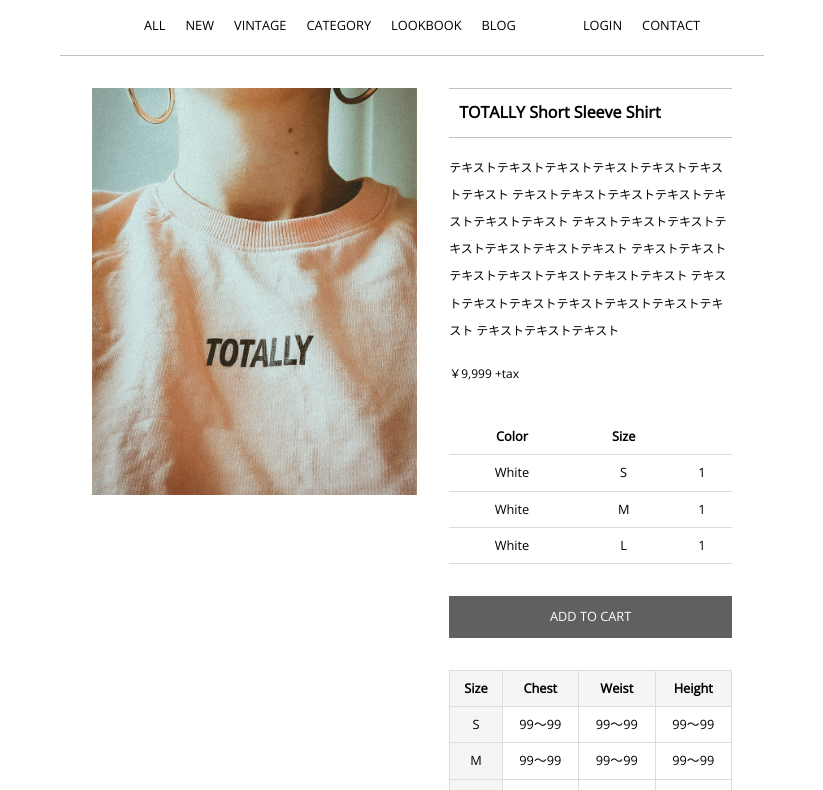
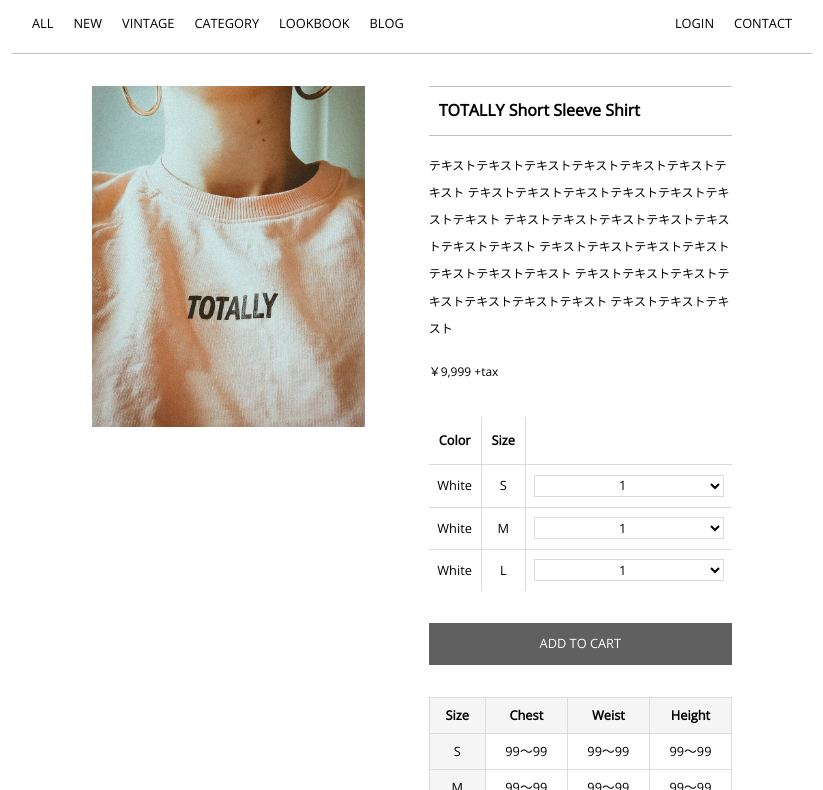
Before and after one commit to cometsubu/learning, a plain HTML site: page index.html in a window 1280 px wide. Shown: the part 81-871 px from the top of the page, without its empty margins (228-1051 px from the left). Drawn offline with nearby package versions, Linux system fonts and the light colour scheme; some packages are replaced by stand-ins of ours.

Commit message:
0802修正

```diff
--- a/index.html
+++ b/index.html
@@ -30,7 +30,6 @@
             </ul>
         </nav>
         </header>
-
         <div class="goodspage">
             <div class="main">
                 <img class="bigpic" src="images/TOTALLY.jpeg" alt="pinkTshirt">
@@ -41,13 +40,13 @@
                 <p>￥9,999 +tax</p>
                 <table class="numitems">
                     <tr>
-                        <th>Color</th>
-                        <th>Size</th>
+                        <th class="right-border">Color</th>
+                        <th class="right-border">Size</th>
                         <th></th>
                     </tr>
                     <tr>
-                        <td>White</td>
-                        <td>S</td>
+                        <td class="right-border">White</td>
+                        <td class="right-border">S</td>
                         <td>
                             <select name="number">
                                 <option value="1" selected>1</option>
@@ -57,8 +56,8 @@
                         </td>
                     </tr>
                     <tr>
-                        <td>White</td>
-                        <td>M</td>
+                        <td class="right-border">White</td>
+                        <td class="right-border">M</td>
                         <td>
                             <select name="number">
                                 <option value="1" selected>1</option>
@@ -68,8 +67,8 @@
                         </td>
                     </tr>
                     <tr>
-                        <td>White</td>
-                        <td>L</td>
+                        <td class="right-border">White</td>
+                        <td class="right-border">L</td>
                         <td>
                             <select name="number">
                                 <option value="1" selected>1</option>
--- a/style.css
+++ b/style.css
@@ -27,16 +27,15 @@ h1 a{
   }
 
 header{
+    max-width: 800px;
     border-bottom: solid 1px #c0c0c0;
-    margin-top: 34px;
-    margin-left: 18rem;
-    margin-right: 18rem;
+    margin: 0 auto;
   }
 
 /*nav*/
 .left-nav{
     display: flex;
-    padding-left: 4rem;
+     text-align: left;
     font-size: 1.25rem;
     text-transform: uppercase;
     list-style: none;
@@ -44,14 +43,14 @@ header{
     }
     .right-nav{
         display: flex;
-        padding-right: 4rem;
+     text-align: right;
         font-size: 1.25rem;
         text-transform: uppercase;
         list-style: none;
         font-size: 0.8rem;
         }
   .right-nav li{
-    margin-left: 20px;
+    margin-right: 20px;
   }
 .left-nav li{
   margin-left: 20px;
@@ -81,7 +80,7 @@ h2{
   border-bottom: solid 1px #c0c0c0;
  padding: 10px;
  font-size: 1rem;
- text-align: left;
+ text-align: justify;
 }
 .main{
     max-width: 100%;
@@ -93,7 +92,6 @@ img.bigpic{
   width: 2100px;
   height: auto;
 }
-    }
 
 /*detail css*/
 .detail{
@@ -113,14 +111,31 @@ img.bigpic{
  border-collapse: collapse;
  border-spacing: 0;
  margin: 2rem auto;
+ padding: 10px;
 }
 .numitems th {
  padding: 4px 8px;
- border-bottom: solid 1px #dcdcdc;
+ padding: 10px;
 }
 .numitems td {
- padding: 4px 8px;
- border-bottom: solid 1px #dcdcdc;
+ padding: 7px 8px;
+ border-top: solid 1px #dcdcdc;
+ width: 100px;
+}
+table.numitems th.right-border {
+  border-right: 1px solid #dcdcdc;
+}
+table.numitems td.right-border {
+  border-right: 1px solid #dcdcdc;
+}
+
+select{
+  -moz-appearance: menulist;
+-webkit-appearance: menulist;
+  text-indent: left;
+  border:solid 1px #dcdcdc;
+  padding: 0 80px;
+
 }
 
 /*注文ボタン*/
@@ -147,6 +162,7 @@ img.bigpic{
  margin: 2rem auto;
 }
 .size th {
+  width: auto;
  padding: 4px 8px;
  background: #f5f5f5;
  border: solid 1px #dcdcdc;
@@ -171,7 +187,7 @@ footer{
   header{
     align-items: center;
   }
-  .nav{
+  nav{
       display: flex;
       max-width: 100%;
       padding-bottom: 1rem;
@@ -179,10 +195,12 @@ footer{
   .left-nav{
     font-size: 0.8rem;
     margin-top: 10px;
+    padding: none;
   }
   .right-nav{
     font-size: 0.8rem;
     margin-top: 10px;
+      padding: none;
   }
   .goodspage{
     flex-direction: column;
```
